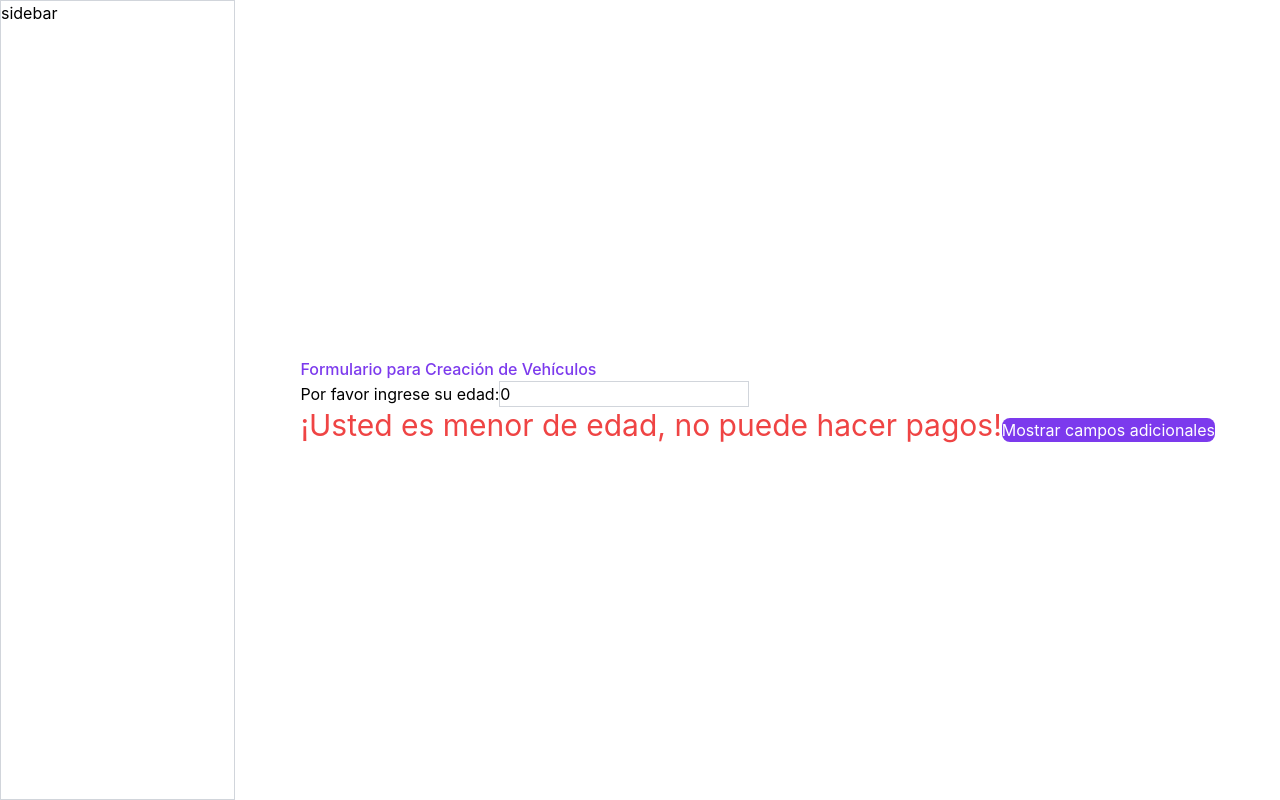
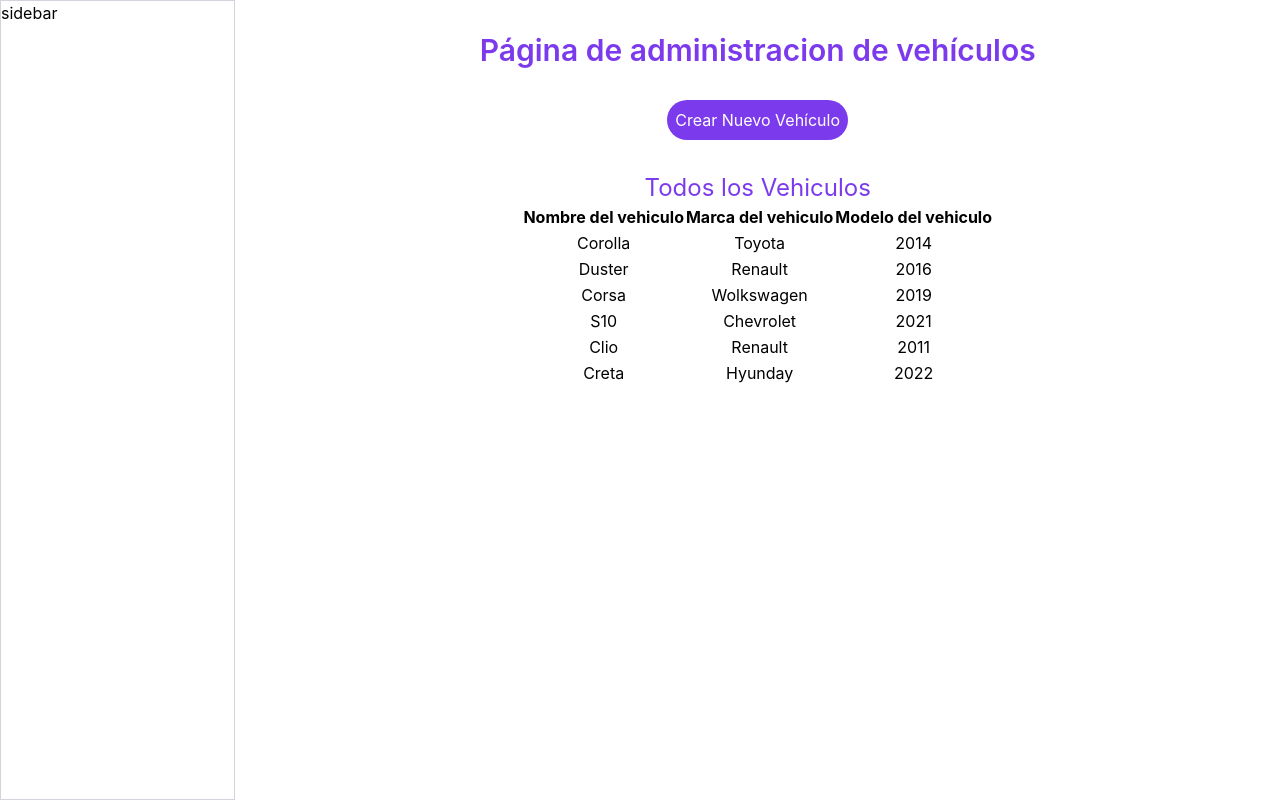
Before and after one commit to maxchz/concesionario-multimarca, a React (Create React App) app: page /admin/vehiculos in a window 1280 px wide. Built offline with nearby package versions, Linux system fonts and the light colour scheme.

Commit message:
agregar funcionalidad para q formulario envie datos a la lista de vehiculos

```diff
--- a/package.json
+++ b/package.json
@@ -11,6 +11,7 @@
     "react-icons": "^4.3.1",
     "react-router-dom": "6",
     "react-scripts": "^5.0.1",
+    "react-toastify": "^8.2.0",
     "web-vitals": "^2.1.4"
   },
   "scripts": {
--- a/src/pages/admin/Vehiculos.jsx
+++ b/src/pages/admin/Vehiculos.jsx
@@ -1,60 +1,92 @@
 import React, {useEffect, useState} from 'react';
 import PrivateLayout from 'layouts/PrivateLayout';
+import { ToastContainer, toast } from 'react-toastify';
+import 'react-toastify/dist/ReactToastify.css';
 
 
 // realizar un formulario que pida a usuario su edad y muestre si es mayor de edad o no
 
+const vehiculosBackend=[
+  {
+    nombre:"Corolla",
+    marca:"Toyota",
+    modelo:2014
+  },
+  {
+    nombre:"Duster",
+    marca:"Renault",
+    modelo:2016
+  },
+  {
+    nombre:"Corsa",
+    marca:"Wolkswagen",
+    modelo:2019
+  },
+  {
+    nombre:"S10",
+    marca:"Chevrolet",
+    modelo:2021
+  },
+  {
+    nombre:"Clio",
+    marca:"Renault",
+    modelo:2011
+  },
+  {
+    nombre:"Creta",
+    marca:"Hyunday",
+    modelo:2022
+  },
+
+
+
+];
+
 const Vehiculos = () => {
 
-  const [edad,setEdad]=useState(0);
-  const [esMenorDeEdad , setEsMenorDeEdad] = useState (false);
-  const [mostrarCamposAdicionales, setMostrarCamposAdicionales] = useState (false);
+  const [mostrarTabla , setMostrarTabla]=useState(true);
+  const [textBoton, setTextBoton]=useState('Crear Nuevo Vehiculo');
+  const [vehiculos, setVehiculos]=useState([]);
+  const [colorBoton, setColorBoton]=useState('violet');
 
-  useEffect(()=>{
-    if (edad>=18){
-      setEsMenorDeEdad(false);
+
+  useEffect(()=>{setVehiculos(vehiculosBackend);
+  },[]);
+
+  useEffect ( ()=>{
+    if(mostrarTabla){
+      setTextBoton('Crear Nuevo Vehículo');
+      setColorBoton('violet');
     }else{
-      setEsMenorDeEdad(true);
-    }
-  }
+      setTextBoton('Mostrar todos los vehículos');
+      setColorBoton('violet');
+      }
+  }, [mostrarTabla])
 
-     ,[edad]);
 
 
   return (
     <PrivateLayout>
-      <div>
-        <form className="flex flex-col">
-          <h2 className="text-violet-600 font-medium">Formulario para Creación de Vehículos</h2>
-          <label htmlFor="edad">
-            Por favor ingrese su edad:
-            <input value={edad} onChange={(e)=>{setEdad(e.target.value)}}className="border border-gray-300 "name="edad" type='number' />
+      <div className="flex flex-col  w-full h-full justify-start items-center p-8">
+        <div className="flex flex-col">
+          <h2 className="text-3xl font-semibold text-violet-600">Página de administracion de vehículos</h2>
 
-          </label>
+          <button onClick={()=>{setMostrarTabla(!mostrarTabla)}} className={`text-white  bg-${colorBoton}-600 p-2 rounded-full mx-auto my-8 self-end`}>
+            {textBoton}
+          </button>
+        </div>
 
 
-        </form>
-        {
-          esMenorDeEdad? (<span className="text-3xl text-red-500">¡Usted es menor de edad,
-          no puede hacer pagos!</span>):(<span className="text-3xl text-green-500">¡Usted es mayor
-          de edad, si puede hacer pagos!</span>)
-        }
-
-        <button  onClick={()=>{setMostrarCamposAdicionales(!mostrarCamposAdicionales)}} type="button" className="bg-violet-600 hover:bg-violet-400 text-white rounded-lg ">Mostrar campos adicionales</button>
-
-         {mostrarCamposAdicionales&&
-         <div>
-           <input className="border border-gray-400 my-2 p-3 " placeholder="dato nuevo" type='text'/>
-           <input className="border border-gray-400 my-2 p-3 " placeholder="dato nuevo" type='text'/>
-           <input className="border border-gray-400 my-2 p-3 " placeholder="dato nuevo" type='text'/>
-           <input className="border border-gray-400 my-2 p-3 " placeholder="dato nuevo" type='text'/>
-           <input className="border border-gray-400 my-2 p-3 " placeholder="dato nuevo" type='text'/>
-
-         </div>
-
-         }
+        {mostrarTabla?(<TablaVehiculos listaVehiculos={vehiculos}/>):(
+        <FormularioCrearVehiculos
+           funcionParaLaTabla={setMostrarTabla}
+           listaVehiculos={vehiculos}
+           funcionParaAgregarVehiculos={setVehiculos}/>)}
 
 
+
+
+        <ToastContainer position="bottom-center" autoClose={5000}/>
 
       </div>
 
@@ -62,4 +94,131 @@ const Vehiculos = () => {
   );
 };
 
+const TablaVehiculos =({listaVehiculos})=>{
+  // useEffect (() => {
+  //   console.log("Este es el listado de vehiculos en el componente de table", listaVehiculos)
+  // }, [listaVehiculos]);
+
+
+  return (
+    <div className="flex flex-col items-center justify-center">
+      <h2 className="text-2xl font-normal text-violet-600">Todos los Vehiculos</h2>
+      <table className="text-center">
+        <thead>
+          <tr>
+            <th>Nombre del vehiculo</th>
+            <th>Marca del vehiculo</th>
+            <th>Modelo del vehiculo</th>
+
+          </tr>
+        </thead>
+        <tbody>
+
+          {listaVehiculos.map((vehiculo)=>{
+            return (
+              <tr>
+                <td>{vehiculo.nombre}</td>
+                <td>{vehiculo.marca}</td>
+                <td>{vehiculo.modelo}</td>
+              </tr>
+
+            )
+          })}
+          {/* <tr>
+            <td>SRV4</td>
+            <td>Toyota</td>
+            <td>2022</td>
+          </tr>
+          <tr>
+            <td>Sendero</td>
+            <td>Renault</td>
+            <td>2020</td>
+          </tr>
+          <tr>
+            <td>Spider</td>
+            <td>Lamborgini</td>
+            <td>2019</td>
+          </tr> */}
+        </tbody>
+      </table>
+    </div>)
+};
+
+const FormularioCrearVehiculos =( {funcionParaLaTabla,listaVehiculos,funcionParaAgregarVehiculos})=>{
+  const [nombre, setNombre]=useState();
+  const [marca, setMarca]=useState();
+  const [modelo, setModelo]=useState();
+
+  const enviarAlBackend = ()=> {
+    console.log('nombre:', nombre, 'marca:', marca, 'modelo', modelo);
+    toast.success('Vehiculo creado con exito');
+    funcionParaLaTabla(true);
+    funcionParaAgregarVehiculos([...listaVehiculos,{nombre:nombre,marca:marca,modelo:modelo}]);
+  };
+
+
+
+
+ return (
+ <div className="flex flex-col justify-center items-center">
+   <h2 className="text-2xl font-normal text-violet-600">Crear Nuevo Vehículo</h2>
+
+   <form className="flex flex-col">
+     <label htmlFor="nombre" className="flex flex-col">
+       Nombre del vehículo
+       <input
+        name='nombre'
+        className="bg-gray-50 border border-gray-600 p-2 rounded-lg m-2"
+        type='text'
+        placeholder='Corolla'
+        value={nombre}
+        onChange={(e)=>{ setNombre(e.target.value); }} />
+     </label>
+
+     <label htmlFor="marca" className="flex flex-col">
+       Marca del vehículo
+       <select
+       value={marca}
+       onChange={(e)=>{ setMarca(e.target.value); }}
+       className="bg-gray-50 border border-gray-600 p-2 rounded-lg m-2"
+       name='marca' >
+         <option disabled>Seleccione una opción</option>
+         <option>Toyota</option>
+         <option>Ford</option>
+         <option>Renault</option>
+         <option>Wolkswagen</option>
+         <option>Fiat</option>
+         <option>Chevrolet</option>
+       </select>
+     </label>
+
+     <label htmlFor="modelo" className="flex flex-col">
+       Modelo del vehículo
+       <input name='modelo'
+        className="bg-gray-50 border border-gray-600 p-2 rounded-lg m-2"
+        type='number'
+        min={2000}
+        max={2022}
+        placeholder='2000'
+        value={modelo}
+        onChange={(e)=>{ setModelo(e.target.value); }} />
+     </label>
+
+
+
+    <button
+      type='button'
+      className="col-span-2 bg-green-500 p-2 m-2 rounded-full drop-shadow-md hover:bg-green-400"
+      onClick={()=>{enviarAlBackend ()}}
+      >
+        Guardar Vehículo
+    </button>
+   </form>
+
+ </div>
+ );
+};
+
+
+
 export default Vehiculos;
```
Also changed, not shown: 1 other file (tests, documents, lock files or other folders).
